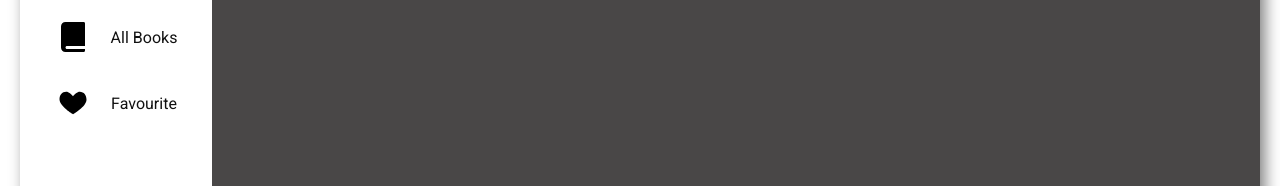
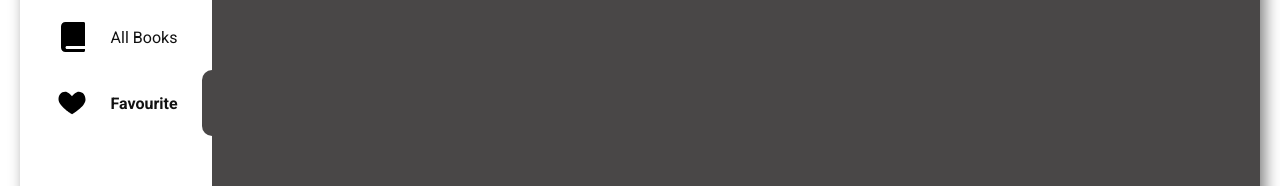
Before and after one commit to NumerDev/BookReader, a React (Vite) app: page /favourites in a window 1280 px wide. Shown: the part 134-320 px from the top of the page. Built offline with nearby package versions, Linux system fonts and the light colour scheme.

Commit message:
Added route for favourite view

```diff
--- a/src/templates/MainTemplate/SideBar/SideBar.jsx
+++ b/src/templates/MainTemplate/SideBar/SideBar.jsx
@@ -10,7 +10,7 @@ const SideBar = () => {
         <img src={BookIcon} />
         All Books
       </StyledLink>
-      <StyledLink to="b">
+      <StyledLink to="favourites">
         <img src={HeartIcon} />
         Favourite
       </StyledLink>
--- a/src/views/Root.jsx
+++ b/src/views/Root.jsx
@@ -3,8 +3,9 @@ import { ThemeProvider } from 'styled-components';
 import { theme } from '../styles/Theme';
 import { BrowserRouter as Router, Routes as Switch, Route } from 'react-router-dom';
 import MainTemplate from '../templates/MainTemplate/MainTemplate';
-import BookList from './BookList';
-import BookDetails from './BookDetails';
+import BookList from './BookList/BookList';
+import BookDetails from './BookDetails/BookDetails';
+import Favourites from './Favourites/Favourites';
 
 const Root = () => {
   return (
@@ -15,6 +16,7 @@ const Root = () => {
           <Switch>
             <Route exact path="/" element={<BookList />} />
             <Route exact path="book/:id" element={<BookDetails />} />
+            <Route exact path="favourites" element={<Favourites />} />
           </Switch>
         </MainTemplate>
       </ThemeProvider>
```
